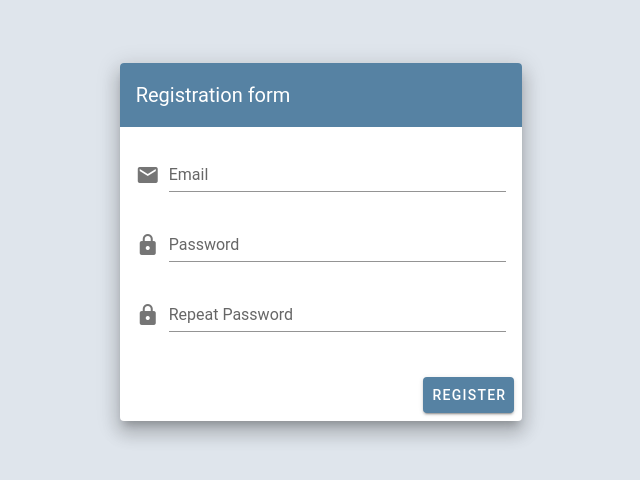
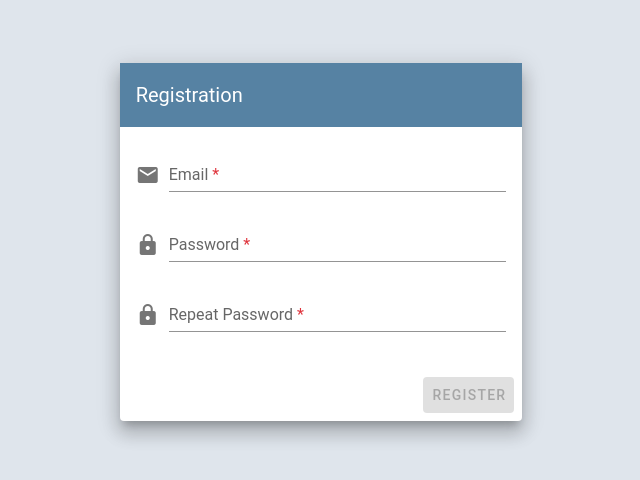
Before and after one commit to FWTL/Auth.Client, a Vue app in the folder client/: page /#/register in a window 1280 px wide. Shown: the part 158-638 px from the top of the page, without its empty margins (319-959 px from the left). Built offline with nearby package versions, Linux system fonts and the light colour scheme; the HTML template or start-up script is replaced by a standard one.

Commit message:
validation improvments

```diff
--- a/client/src/components/textFieldWithValidation.vue
+++ b/client/src/components/textFieldWithValidation.vue
@@ -1,6 +1,6 @@
 <template>
   <ValidationProvider :name="$attrs.label.toLowerCase()" :rules="rules" v-slot="{ errors }">
-    <v-text-field v-model="innerValue" :error-messages="errors" v-bind="$attrs" v-on="$listeners"></v-text-field>
+    <v-text-field :class="required" v-model="innerValue" :error-messages="errors" v-bind="$attrs" v-on="$listeners"></v-text-field>
   </ValidationProvider>
 </template>
 
@@ -9,7 +9,7 @@ export default {
   props: {
     rules: {
       type: [Object, String],
-      default: ""
+      default: "required"
     },
     // must be included in props
     value: {
@@ -17,7 +17,8 @@ export default {
     }
   },
   data: () => ({
-    innerValue: ""
+    innerValue: "",
+    required :"",
   }),
   watch: {
     // Handles internal model changes.
@@ -33,6 +34,17 @@ export default {
     if (this.value) {
       this.innerValue = this.value;
     }
+
+    if (this.rules.includes("required")) {
+      this.required = "required"
+    }
   }
 };
 </script>
+
+<style>
+.required label::after {
+  content: " *";
+  color: #df323b;
+}
+</style>
--- a/client/src/main.js
+++ b/client/src/main.js
@@ -3,7 +3,7 @@ import App from './App.vue'
 import router from './router'
 import store from './store'
 import vuetify from './plugins/vuetify';
-import { ValidationProvider } from 'vee-validate';
+import { ValidationProvider, ValidationObserver } from 'vee-validate';
 import textFieldWithValidation from "./components/textFieldWithValidation";
 
 import validatorsInit from './validators/init'
@@ -11,6 +11,7 @@ import validatorsInit from './validators/init'
 Vue.config.productionTip = false
 
 Vue.component('ValidationProvider', ValidationProvider);
+Vue.component('ValidationObserver', ValidationObserver);
 Vue.component('v-text-field-validation', textFieldWithValidation);
 validatorsInit();
 
--- a/client/src/validators/init.js
+++ b/client/src/validators/init.js
@@ -5,7 +5,7 @@ import { required, email, min, confirmed } from "vee-validate/dist/rules";
 
 export default function() {
   const config = {
-    mode: "lazy"
+    mode: "eager"
   };
   configure(config);
 
--- a/client/src/views/Register.vue
+++ b/client/src/views/Register.vue
@@ -5,8 +5,9 @@
         <v-row align="center" justify="center">
           <v-col cols="12" sm="8" md="4">
             <v-card class="elevation-12">
+              <ValidationObserver v-slot="{ invalid }">
                 <v-toolbar color="primary" dark flat>
-                <v-toolbar-title>Registration form</v-toolbar-title>
+                  <v-toolbar-title>Registration</v-toolbar-title>
                 </v-toolbar>
                 <v-card-text>
                   <v-form>
@@ -37,8 +38,9 @@
                 </v-card-text>
                 <v-card-actions>
                   <v-spacer />
-                <v-btn color="primary">Register</v-btn>
+                  <v-btn color="primary" :disabled="invalid" @click="onSubmit">Register</v-btn>
                 </v-card-actions>
+              </ValidationObserver>
             </v-card>
           </v-col>
         </v-row>
@@ -53,6 +55,11 @@ export default {
     email: "",
     password: "",
     repeatPassword: ""
-  })
+  }),
+  methods: {
+    onSubmit () {
+      alert(this.email + " "  + this.password + " " + this.repeatPassword);
+    }
+  }
 };
 </script>
```
Lines whose indentation alone changed are shown as unchanged.
